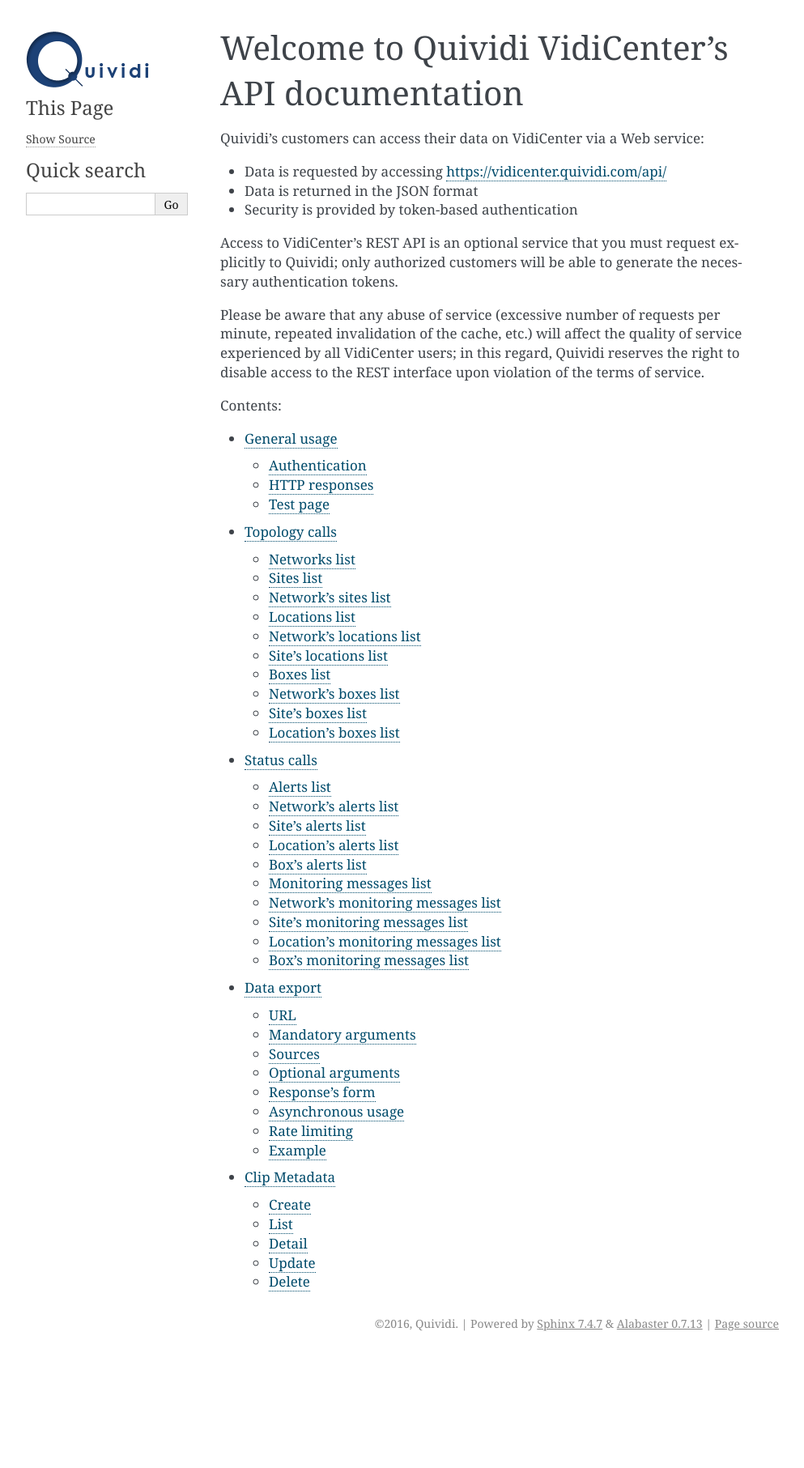
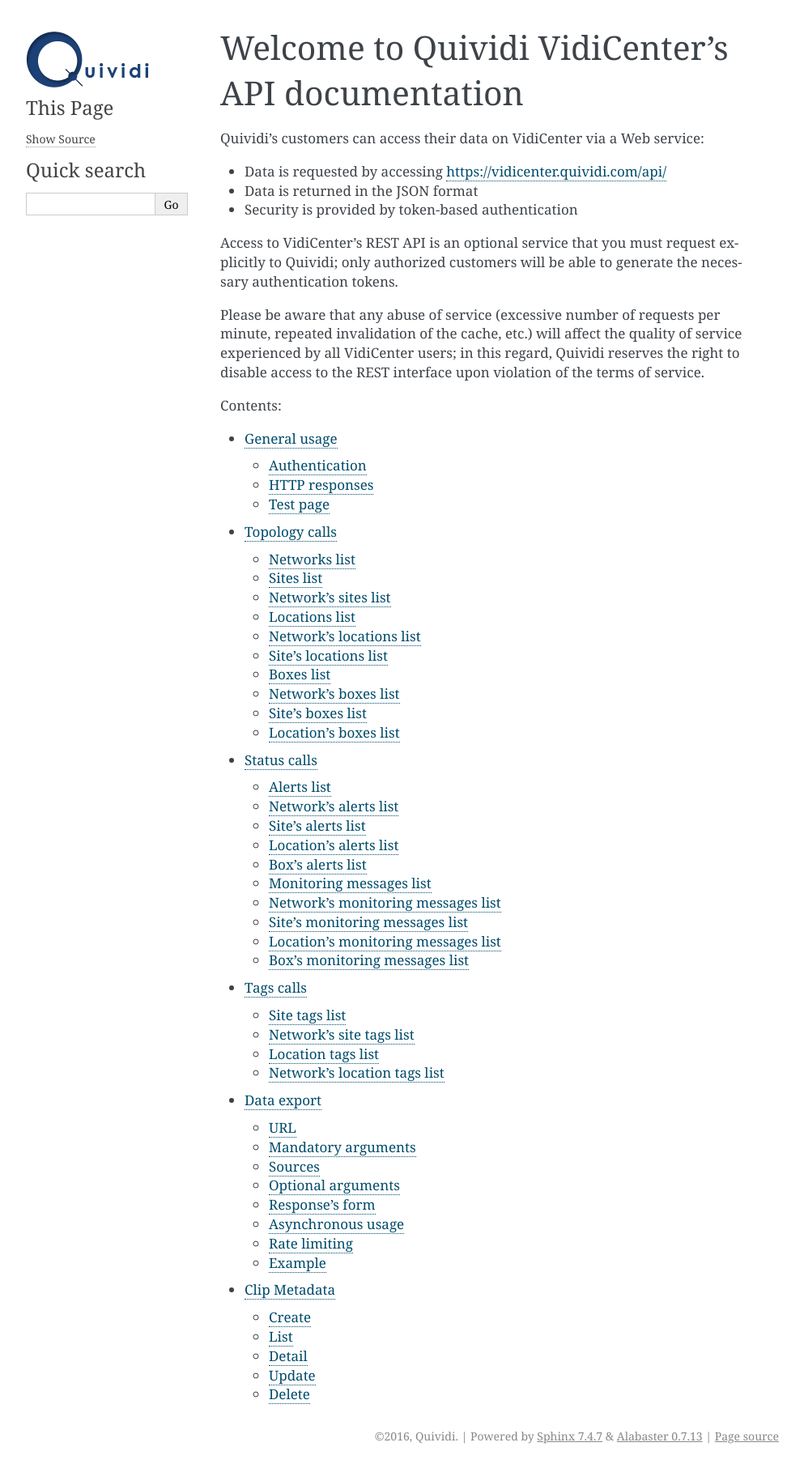
Before and after one commit to quividi/vidicenter-api-documentation, a Sphinx documentation site: the page built from docs/source/index.rst, in a window 1280 px wide. Shown: the whole page at 81% size, without its empty margins (148-1141 px from the left). Built offline with Sphinx 7.4.7, drawn with Linux system fonts in a browser that asks for light colours; before the commit the page ends 1674 px from its top, so only the background shows below that; some of the changed lines change nothing that is shown.

Commit message:
Evol [#132909253] Added tags api endpoint documentation

```diff
--- a/docs/source/index.rst
+++ b/docs/source/index.rst
@@ -20,6 +20,7 @@
    general_usage
    topology
    status
+   tags
    data
    clip_metadata
 
--- a/docs/source/status.rst
+++ b/docs/source/status.rst
@@ -5,13 +5,13 @@
 ============
 
 
-The following API endpoints allow you to see the status of your networks.
+The following API endpoints allow you to see the status of your networks
 
 
 Alerts list
 ###########
 
-Returns a list of the 1000 most recent alerts in your networks.
+Returns a list of the 1000 most recent alerts in your networks
 
 URL
 ---
@@ -94,7 +94,7 @@
 Network's alerts list
 #####################
 
-Returns a list of a network's 1000 most recent alerts.
+Returns a list of a network's 1000 most recent alerts
 
 URL
 ---
@@ -105,7 +105,7 @@
 Site's alerts list
 ##################
 
-Returns a list of a site's 1000 most recent alerts.
+Returns a list of a site's 1000 most recent alerts
 
 URL
 ---
@@ -116,7 +116,7 @@
 Location's alerts list
 ######################
 
-Returns a list of a locations's 1000 most recent alerts.
+Returns a list of a locations's 1000 most recent alerts
 
 URL
 ---
@@ -127,7 +127,7 @@
 Box's alerts list
 #################
 
-Returns a list of a box's 1000 most recent alerts.
+Returns a list of a box's 1000 most recent alerts
 
 URL
 ---
@@ -138,7 +138,7 @@
 Monitoring messages list
 ########################
 
-Returns a list of your 1000 most recent monitoring messages.
+Returns a list of your 1000 most recent monitoring messages
 
 URL
 ---
@@ -221,4 +221,4 @@
 ``https://vidicenter.quividi.com/api/v1/box/{box_id}/monitor_msgs/``
 
 
-Continue to :ref:`data`
+Continue to :ref:`tags`
--- /dev/null
+++ b/docs/source/tags.rst
@@ -0,0 +1,165 @@
+.. _tags:
+
+
+Tags calls
+==========
+
+
+The following API endpoints allow you to retrieve informations about your location and site tags.
+
+
+Site tags list
+##############
+
+Returns a list of your site tags
+
+URL
+---
+
+``https://vidicenter.quividi.com/api/v1/site_tags/``
+
+Example
+-------
+
+ ::
+
+    curl -u USERNAME:AUTH_TOKEN https://vidicenter.quividi.com/api/v1/site_tags/
+    [
+        {
+            "network_id":4834,
+            "id":87,
+            "label":"a tag"
+        },
+        {
+            "network_id":4834,
+            "id":514,
+            "label":"another tag"
+        },
+        {
+            "network_id":9842,
+            "id":90244,
+            "label":"my special tag"
+        }
+    ]
+
+
+Network's site tags list
+########################
+
+Returns a list of a network's site tags
+
+URL
+---
+
+``https://vidicenter.quividi.com/api/v1/network/{network_id}/site_tags/``
+
+Example
+-------
+
+ ::
+
+    curl -u USERNAME:AUTH_TOKEN https://vidicenter.quividi.com/api/v1/network/4834/site_tags/
+    [
+        {
+            "network_id":4834,
+            "sites":[
+                {
+                    "id":20019,
+                    "label":"My site"
+                },
+                {
+                    "id":14006,
+                    "label":"Another site of mine"
+                }
+            ],
+            "id":2,
+            "label":"another tag"
+        }
+    ]
+
+
+Location tags list
+##################
+
+Returns a list of your location tags
+
+URL
+---
+
+``https://vidicenter.quividi.com/api/v1/location_tags/``
+
+Example
+-------
+
+ ::
+
+    curl -u USERNAME:AUTH_TOKEN https://vidicenter.quividi.com/api/v1/location_tags/
+    [
+        {
+            "network_id":4834,
+            "id":2231,
+            "label":"Test tag"
+        },
+        {
+            "network_id":4834,
+            "id":4562,
+            "label":"Another tag"
+        },
+        {
+            "network_id":9842,
+            "id":903,
+            "label":"Tag Heuer"
+        }
+    ]
+
+
+Network's location tags list
+############################
+
+Returns a list of a network's location tags
+
+URL
+---
+
+``https://vidicenter.quividi.com/api/v1/network/{network_id}/location_tags/``
+
+Example
+-------
+
+ ::
+
+    curl -u USERNAME:AUTH_TOKEN https://vidicenter.quividi.com/api/v1/network/4834/location_tags/
+    [
+        {
+            "network_id":4834,
+            "locations":[
+                {
+                    "last_upload_timestamp":"2015-10-27T10:08:21",
+                    "id":2608,
+                    "label":"location-2608"
+                }
+            ],
+            "id":2231,
+            "label":"Test tag"
+        },
+        {
+            "network_id":4834,
+            "locations":[
+                {
+                    "last_upload_timestamp":"2015-10-27T11:19:32",
+                    "id":31789,
+                    "label":"location-31789"
+                },
+                {
+                    "last_upload_timestamp":"2015-10-27T10:08:21",
+                    "id":2608,
+                    "label":"location-2608"
+                }
+            ],
+            "id":4562,
+            "label":"Another tag"
+        }
+    ]
+
+
+Continue to :ref:`data`
```
